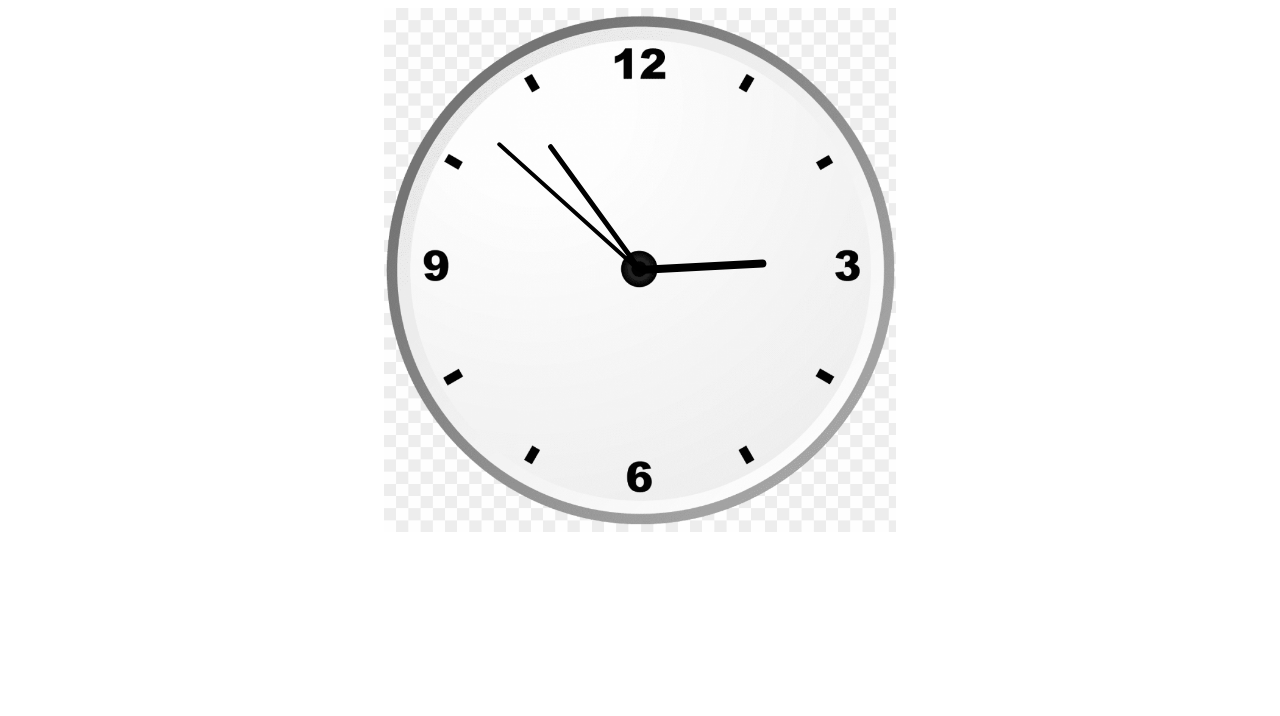
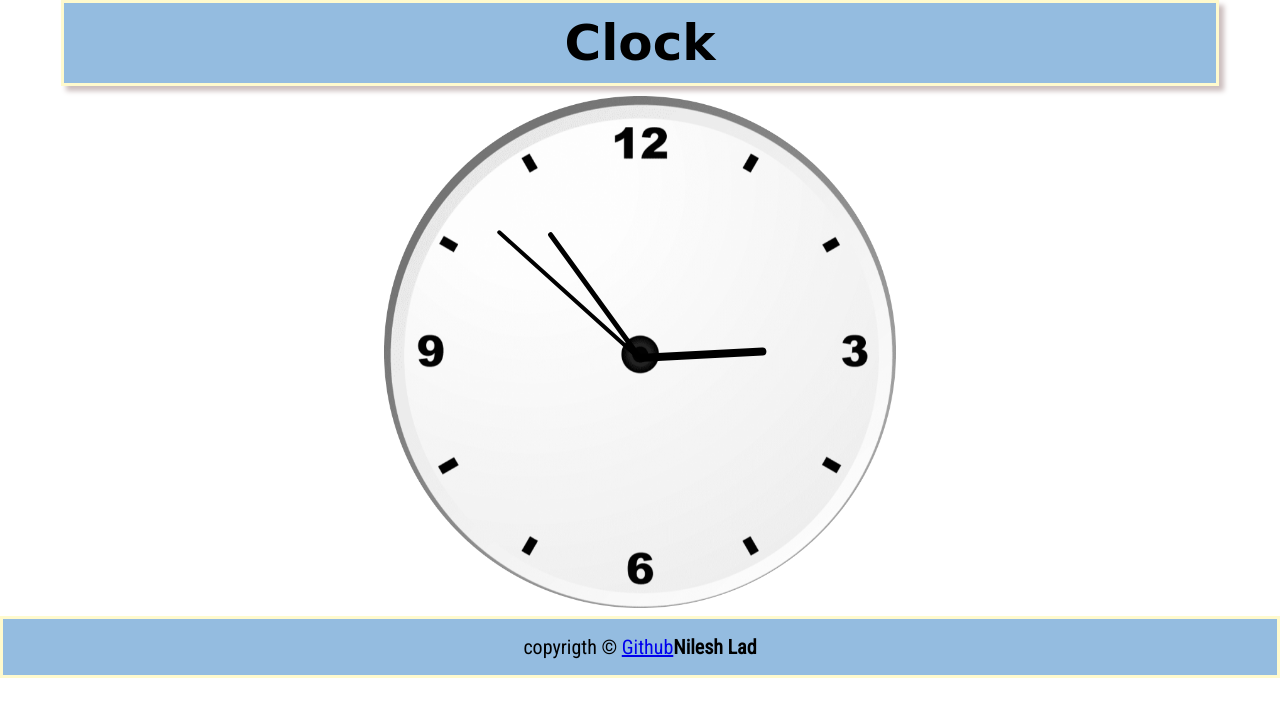
Before and after one commit to nileshlad09/wall-clock, a plain HTML site: page index.html in a window 1280 px wide. Drawn offline with Linux system fonts and the light colour scheme.

Commit message:
Added some more Html And CSS

```diff
--- a/index.html
+++ b/index.html
@@ -1,20 +1,33 @@
 <!DOCTYPE html>
 <html lang="en">
+
 <head>
     <meta charset="UTF-8">
     <meta http-equiv="X-UA-Compatible" content="IE=edge">
     <meta name="viewport" content="width=device-width, initial-scale=1.0">
     <link rel="stylesheet" href="style.css">
+    <link rel="stylesheet" href="utils.css">
     <title>Document</title>
 </head>
+
 <body>
-    <div id="container">
+    <header class="My-1">
+        <h1>Clock</h1>
+    </header>
+    <div id="1">
+        <div id="container">
 
-        <div id="hour"></div>
-        <div id="minute"></div>
-        <div id="second"></div>
+            <div id="hour"></div>
+            <div id="minute"></div>
+            <div id="second"></div>
+        </div>
     </div>
+    <footer class="My-1">
+        <p>copyrigth &copy; <a href="https://nileshlad09.github.io/wall-clock/">Github</a></p>
+        <h4> Nilesh Lad </h4>
+    </footer>
 
     <script src="clock.js"></script>
 </body>
+
 </html>
--- a/style.css
+++ b/style.css
@@ -1,10 +1,32 @@
+@import url('https://fonts.googleapis.com/css2?family=Roboto+Condensed&display=swap');
+:root {
+  --main-bg-color: rgba(101, 159, 210, 0.69);
+}
+*{
+  margin: 0;
+  padding: 0;
+}
+header{
+  height: 10vh;
+  width: 90vw;
+  margin: auto;
+  background-color: var(--main-bg-color);
+  border: solid 3px lemonchiffon;
+  box-shadow: 5px 5px 5px rgb(204, 190, 190);
+}
+header h1{
+  font-family: 'Permanent Marker', cursive;
+  font-size: 50px;
+}
 #container {
   position: relative;
   margin: auto;
   height: 45vw;
   width: 40vw;
-  background: url(clock.png) no-repeat;
+  background: url(clock-modified.png) no-repeat;
   background-size: 100%;
+  margin-top: 10px;
+  margin-bottom: -5px;
 }
 #hour,
 #minute,
@@ -33,3 +55,12 @@
   top: 12.5%;
   left: 49.5%;
 }
+footer{
+  position: relative;
+  bottom: 4vw;
+  font-family:'Roboto Condensed', sans-serif;
+  background-color: var(--main-bg-color);
+  height: 7vh;
+  border: solid 3px lemonchiffon;
+  font-size: 20px;
+}
--- /dev/null
+++ b/utils.css
@@ -0,0 +1,5 @@
+.My-1{
+   display: flex;
+  justify-content: center;
+  align-items: center;
+}
```
